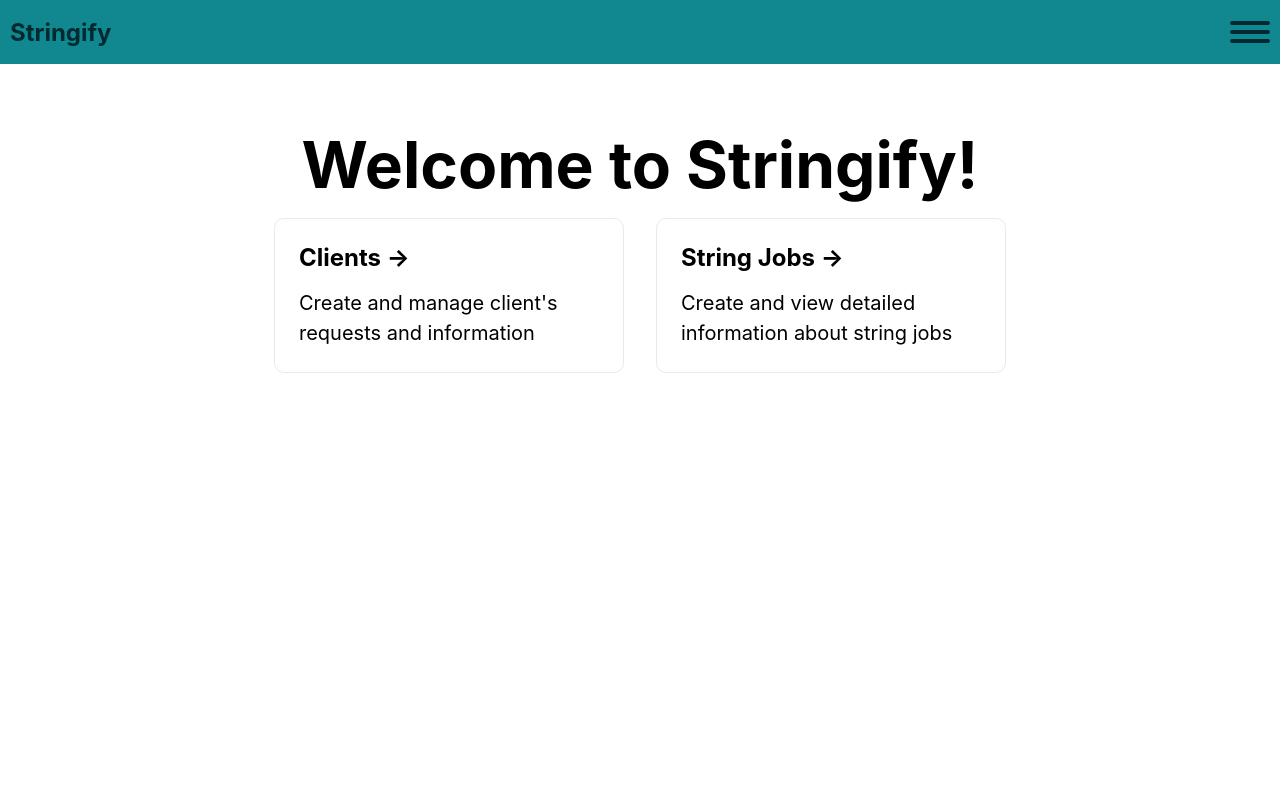
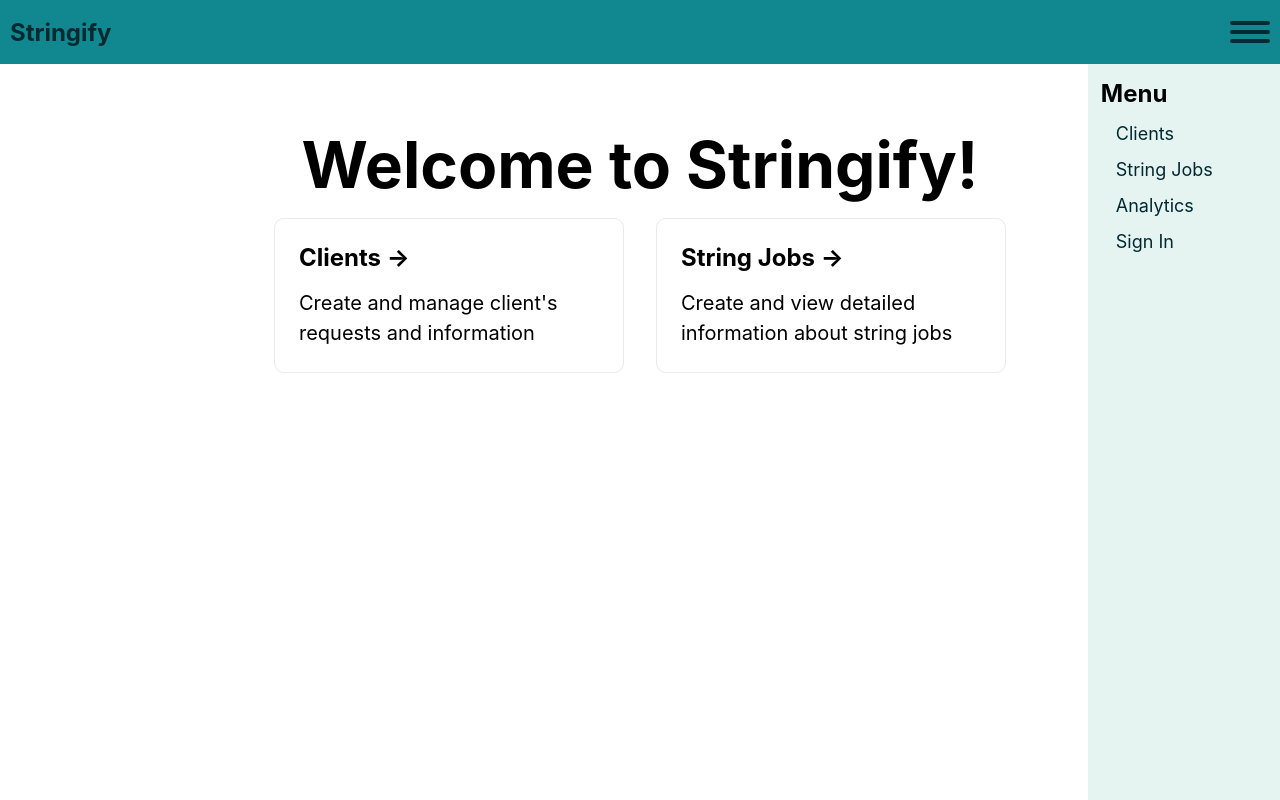
Before and after one commit to gngo2018/stringify-client, a Next.js app: page / in a window 1280 px wide. Both pictures are taken after a click on the element 1250 px from the left and 32 px from the top of the page. Built offline with nearby package versions, Linux system fonts and the light colour scheme.

Commit message:
Added styling to menu component

```diff
--- a/components/Header/Header.tsx
+++ b/components/Header/Header.tsx
@@ -1,17 +1,33 @@
+import { useState } from 'react'
 import Link from 'next/link'
 import headerStyles from './header.module.css'
+import NavMenu from '../NavMenu';
+import { NavMenuContext, useNavMenuContext } from '../../contexts/NavMenuContext';
 
 export default function Header() {
+    const [isOpen, setIsOpen] = useState(false);
+
+    const handleMenuOnClick = () => {
+        const inMemIsOpen = isOpen;
+        setIsOpen(!inMemIsOpen);
+    }
     return (
+        <>
+            <NavMenuContext.Provider value={{isOpen, setIsOpen }}>
                 <header className={headerStyles.header_container}>
                     <Link href='/'>
                         <h2>Stringify</h2>
                     </Link>
-            <div className={headerStyles.hamburger_menu}>
+                    <div className={headerStyles.hamburger_menu} onClick={() => handleMenuOnClick()}>
                         <span></span>
                         <span></span>
                         <span></span>
                     </div>
                 </header>
+                {isOpen && (
+                    <NavMenu isOpen={isOpen} />
+                )}
+            </NavMenuContext.Provider>
+        </>
     )
 }
--- /dev/null
+++ b/components/NavMenu/index.tsx
@@ -0,0 +1,21 @@
+import Link from 'next/link'
+import { useNavMenuContext } from '../../contexts/NavMenuContext'
+import menuStyles from './menu.module.css'
+
+export default function NavMenu({isOpen} : {isOpen: boolean}) {
+    const {setIsOpen} = useNavMenuContext();
+
+    return(
+        <div className={isOpen ? `${menuStyles.menu_container} ${menuStyles.menu_container_is_open} ` : menuStyles.menu_container}>
+            <h4>Menu</h4>
+            <Link href='/Clients'>
+                <span onClick={() => setIsOpen(false)}>Clients</span>
+            </Link>
+            <Link href='StringJobs'>
+                <span onClick={() => setIsOpen(false)}>String Jobs</span>
+            </Link>
+            <span>Analytics</span>
+            <span>Sign In</span>
+        </div>
+    )
+}
--- /dev/null
+++ b/components/NavMenu/menu.module.css
@@ -0,0 +1,48 @@
+.menu_container{
+    position: fixed;
+    left:30%;
+    height:100vh;
+    right:0;
+    background-color: var(--tertiary);
+    padding:0 3%;
+}
+
+.menu_container_is_open{
+    transition: 2s;
+    left: 30%;
+}
+
+.menu_container h4{
+    margin: 10px 0;
+    font-size:18px;
+}
+
+.menu_container span{
+    display:block;
+    margin: 10px 0 10px 10px;
+    cursor:pointer;
+    color: var(--secondary)
+}
+
+.menu_container span:hover{
+    color:black;
+    font-weight:500;
+}
+
+@media (min-width:1024px){
+    .menu_container{
+        left:85%;
+        height:100vh;
+        padding:0 1%;
+    }
+    .menu_container h4{
+        margin-top:15px;
+        font-size:24px;
+    }
+
+    .menu_container span{
+        font-size:18px;
+        margin: 15px 0 15px 15px;
+    }
+
+}
--- /dev/null
+++ b/contexts/NavMenuContext.ts
@@ -0,0 +1,17 @@
+import { createContext, useContext } from 'react'
+
+type NavMenuContextType = {
+    isOpen: boolean;
+    setIsOpen: (o: boolean) => void;
+};
+
+const navMenuContextDefault: NavMenuContextType = {
+    isOpen: false,
+    setIsOpen: (o: boolean) => { },
+};
+
+export const NavMenuContext = createContext(navMenuContextDefault);
+
+export function useNavMenuContext() {
+    return useContext(NavMenuContext);
+}
```
Lines whose indentation alone changed are shown as unchanged.
